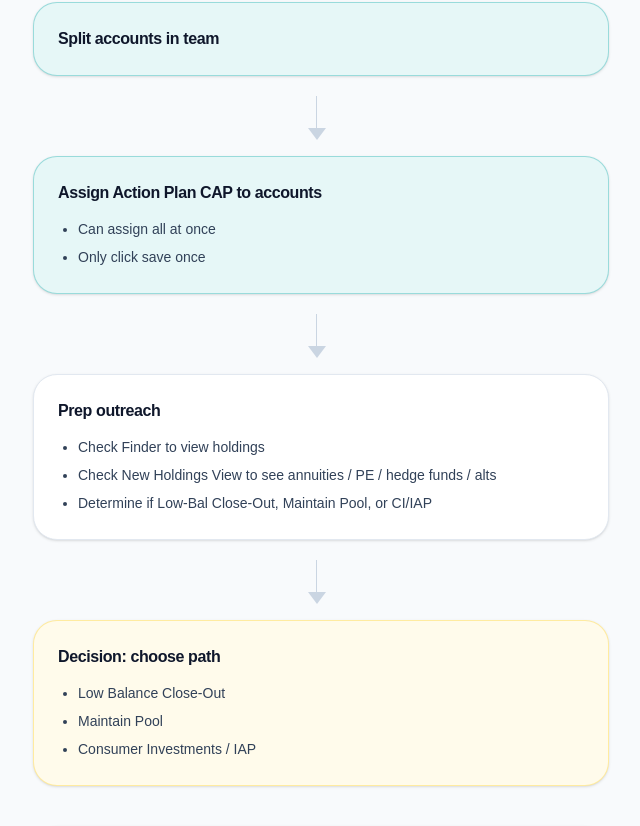
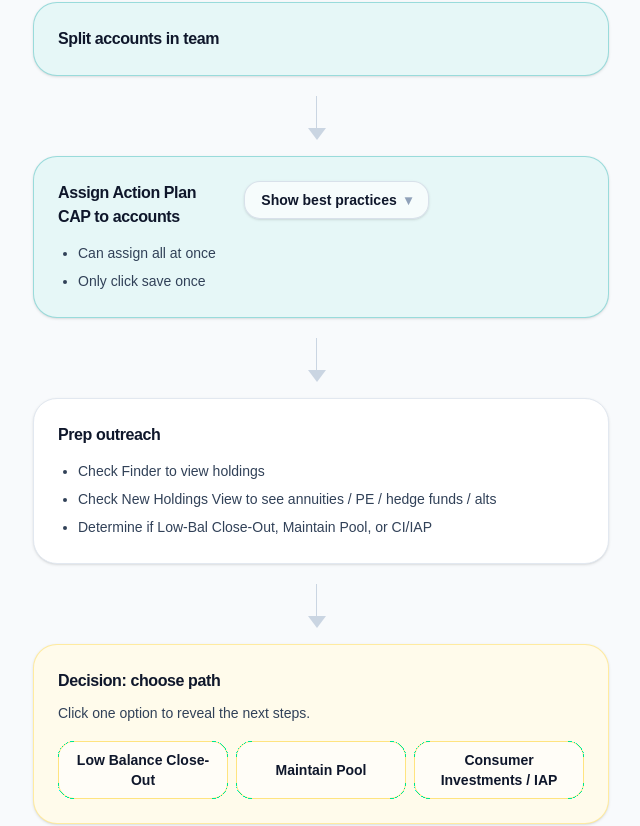
Before and after one commit to lugeorge8/ceaprocess, a Next.js app: page / in a window 1280 px wide. Shown: the part 397-1223 px from the top of the page, without its empty margins (319-959 px from the left). Built offline with nearby package versions, Linux system fonts and the light colour scheme.

Commit message:
Add CAP best practices toggle + interactive decision branches

```diff
--- a/src/app/page.tsx
+++ b/src/app/page.tsx
@@ -43,8 +43,15 @@ function DownArrow() {
   );
 }
 
-function ToggleDetails({ steps }: { steps: string[] }) {
+function ToggleDetails({
+  steps,
+  label = "details",
+}: {
+  steps: string[];
+  label?: string;
+}) {
   const [open, setOpen] = useState(false);
+  const headerLabel = label.charAt(0).toUpperCase() + label.slice(1);
   return (
     <div className="w-full">
       <button
@@ -53,14 +60,14 @@ function ToggleDetails({ steps }: { steps: string[] }) {
         className="inline-flex items-center gap-2 rounded-2xl border border-slate-300/70 bg-white/65 px-4 py-2 text-sm font-semibold text-slate-900 shadow-sm hover:bg-white"
         aria-expanded={open}
       >
-        {open ? "Hide details" : "Show details"}
+        {open ? `Hide ${label}` : `Show ${label}`}
         <span className="text-slate-400">▾</span>
       </button>
 
       {open ? (
         <div className="mt-3 rounded-3xl border border-slate-300/60 bg-white/70 p-5 text-sm leading-6 text-slate-700 shadow-sm">
           <div className="text-xs font-semibold uppercase tracking-[0.22em] text-slate-500">
-            Steps
+            {headerLabel}
           </div>
           <ol className="mt-3 list-decimal space-y-1 pl-5">
             {steps.map((s) => (
@@ -74,6 +81,10 @@ function ToggleDetails({ steps }: { steps: string[] }) {
 }
 
 export default function Home() {
+  const [path, setPath] = useState<
+    "low-balance" | "maintain-pool" | "ci-iap" | null
+  >(null);
+
   return (
     <div className="min-h-screen bg-slate-50 text-slate-900">
       <header className="border-b border-slate-200 bg-[#0b1f3a] text-white">
@@ -101,6 +112,7 @@ export default function Home() {
                 </div>
 
                 <ToggleDetails
+                  label="steps"
                   steps={[
                     "Open PMAC in CEW",
                     "Find the Resources tab and open CART (Client Account Redistribution Tool)",
@@ -119,11 +131,27 @@ export default function Home() {
           <FlowCard title="Split accounts in team" tone="action" />
           <DownArrow />
 
-          <FlowCard
-            title="Assign Action Plan CAP to accounts"
-            bullets={["Can assign all at once", "Only click save once"]}
-            tone="action"
-          />
+          <div className="w-full max-w-xl rounded-3xl border border-[#0aa6a6]/35 bg-[#e6f7f7] p-6 shadow-sm">
+            <div className="flex items-start justify-between gap-4">
+              <div>
+                <div className="text-base font-semibold tracking-tight text-slate-900">
+                  Assign Action Plan CAP to accounts
+                </div>
+                <ul className="mt-3 list-disc space-y-1 pl-5 text-sm leading-6 text-slate-700">
+                  <li>Can assign all at once</li>
+                  <li>Only click save once</li>
+                </ul>
+              </div>
+              <ToggleDetails
+                label="best practices"
+                steps={[
+                  "To assign all at once: sort the list of people you need to assign alphabetically in Excel",
+                  "Scroll through the All Clients page on Salesforce and select each person",
+                  "Click Create Action Plans (top right)",
+                ]}
+              />
+            </div>
+          </div>
           <DownArrow />
 
           <FlowCard
@@ -136,19 +164,66 @@ export default function Home() {
           />
           <DownArrow />
 
-          <FlowCard
-            title="Decision: choose path"
-            bullets={[
-              "Low Balance Close-Out",
-              "Maintain Pool",
-              "Consumer Investments / IAP",
-            ]}
-            tone="decision"
-          />
+          <div className="w-full max-w-xl rounded-3xl border border-amber-300/40 bg-amber-50 p-6 shadow-sm">
+            <div className="text-base font-semibold tracking-tight text-slate-900">
+              Decision: choose path
+            </div>
+            <p className="mt-2 text-sm leading-6 text-slate-700">
+              Click one option to reveal the next steps.
+            </p>
 
-          {/* Branches stacked vertically (scroll-down) */}
-          <div className="mt-10 flex w-full flex-col items-center gap-10">
-            <div className="flex w-full flex-col items-center">
+            <div className="mt-4 grid grid-cols-1 gap-2 sm:grid-cols-3">
+              <button
+                type="button"
+                onClick={() => setPath("low-balance")}
+                className={`rounded-2xl border px-4 py-2 text-sm font-semibold transition ${
+                  path === "low-balance"
+                    ? "border-amber-400 bg-white"
+                    : "border-amber-300/60 bg-white/60 hover:bg-white"
+                }`}
+              >
+                Low Balance Close-Out
+              </button>
+              <button
+                type="button"
+                onClick={() => setPath("maintain-pool")}
+                className={`rounded-2xl border px-4 py-2 text-sm font-semibold transition ${
+                  path === "maintain-pool"
+                    ? "border-amber-400 bg-white"
+                    : "border-amber-300/60 bg-white/60 hover:bg-white"
+                }`}
+              >
+                Maintain Pool
+              </button>
+              <button
+                type="button"
+                onClick={() => setPath("ci-iap")}
+                className={`rounded-2xl border px-4 py-2 text-sm font-semibold transition ${
+                  path === "ci-iap"
+                    ? "border-amber-400 bg-white"
+                    : "border-amber-300/60 bg-white/60 hover:bg-white"
+                }`}
+              >
+                Consumer Investments / IAP
+              </button>
+            </div>
+
+            {path ? (
+              <button
+                type="button"
+                onClick={() => setPath(null)}
+                className="mt-3 text-xs font-semibold uppercase tracking-[0.18em] text-slate-600 hover:text-slate-800"
+              >
+                Clear selection
+              </button>
+            ) : null}
+          </div>
+
+          {path ? <DownArrow /> : null}
+
+          {/* Revealed branch */}
+          {path === "low-balance" ? (
+            <div className="mt-2 flex w-full flex-col items-center">
               <FlowCard
                 title="Low Balance Close-Out"
                 bullets={["Submit form to OMT", "Final outcome update"]}
@@ -156,8 +231,10 @@ export default function Home() {
               <DownArrow />
               <FlowCard title="Follow up email" tone="action" />
             </div>
+          ) : null}
 
-            <div className="flex w-full flex-col items-center">
+          {path === "maintain-pool" ? (
+            <div className="mt-2 flex w-full flex-col items-center">
               <FlowCard
                 title="Maintain Pool"
                 bullets={[
@@ -169,8 +246,10 @@ export default function Home() {
               <DownArrow />
               <FlowCard title="Follow up email" tone="action" />
             </div>
+          ) : null}
 
-            <div className="flex w-full flex-col items-center">
+          {path === "ci-iap" ? (
+            <div className="mt-2 flex w-full flex-col items-center">
               <FlowCard
                 title="Consumer Investments / IAP"
                 bullets={[
@@ -181,7 +260,7 @@ export default function Home() {
               <DownArrow />
               <FlowCard title="Follow up email" tone="action" />
             </div>
-          </div>
+          ) : null}
 
           <div className="mt-12 flex w-full max-w-xl flex-col items-center">
             <DownArrow />
```
